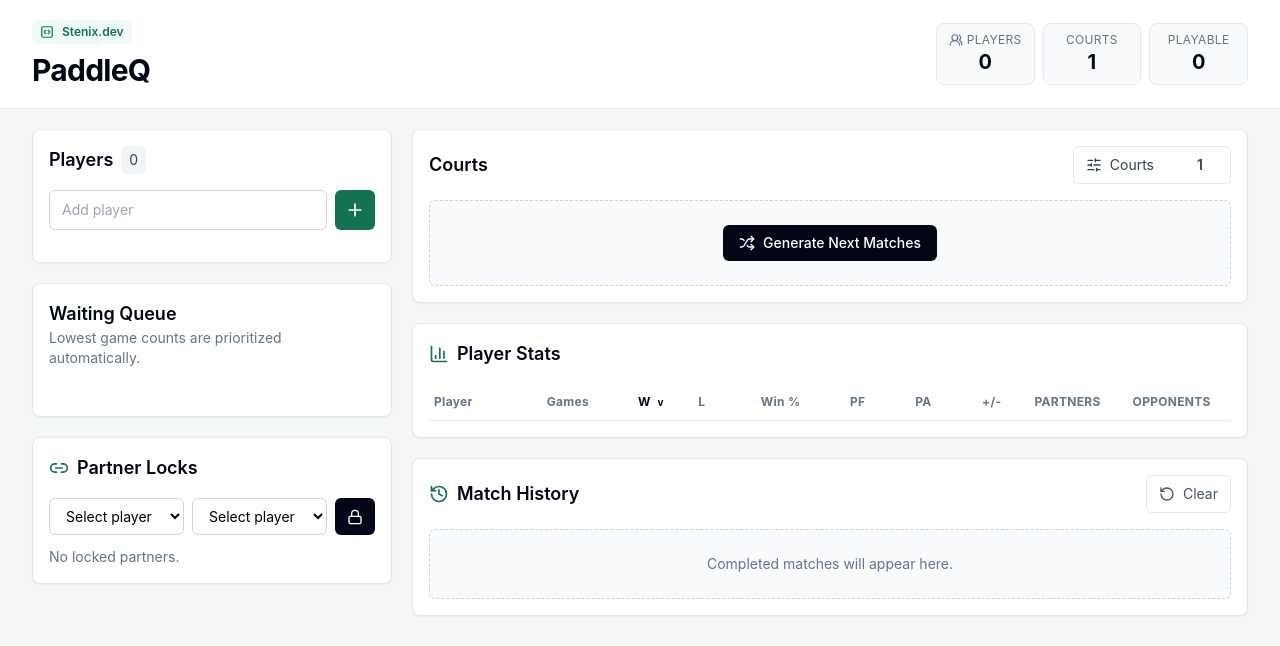
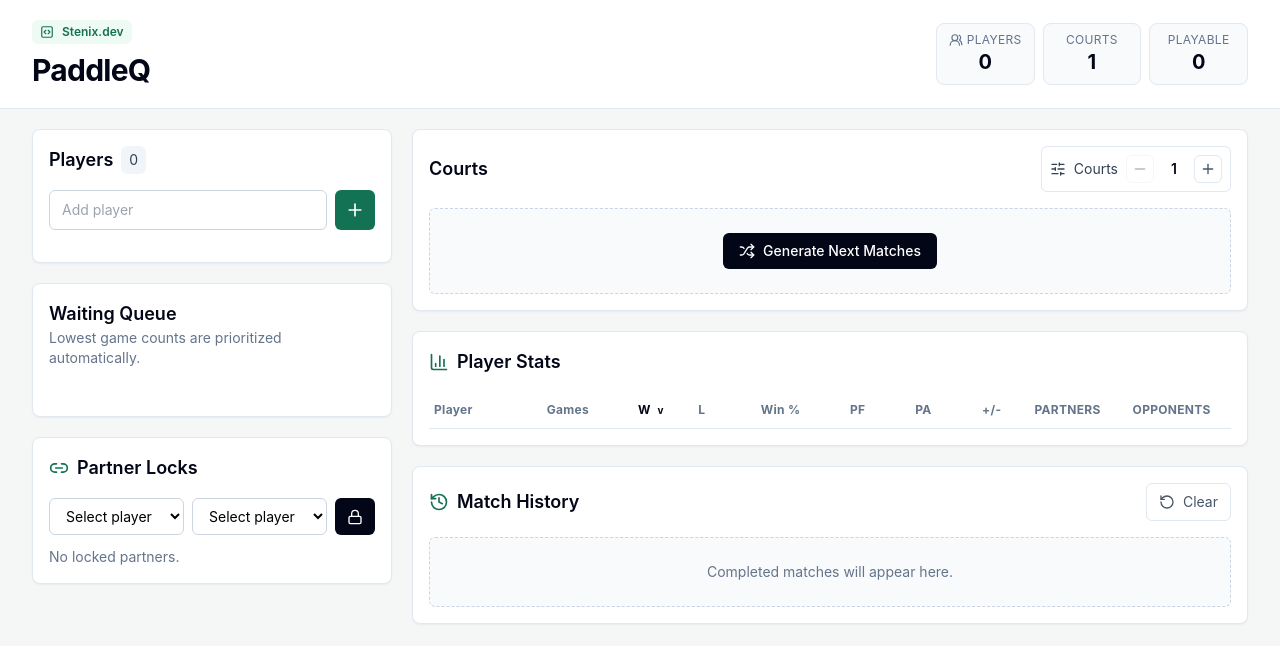
Before and after one commit to StenixDev/PaddleQ, a React (Vite) app: page / in a window 1280 px wide. Shown: the top 646 px of the page. Built offline with nearby package versions, Linux system fonts and the light colour scheme.

Commit message:
[PaddleQ] - change courts input to button

```diff
--- a/src/components/CourtView.jsx
+++ b/src/components/CourtView.jsx
@@ -1,4 +1,4 @@
-import { Shuffle, SlidersHorizontal } from 'lucide-react';
+import { Minus, Plus, Shuffle, SlidersHorizontal } from 'lucide-react';
 import { usePickleball } from '../state/PickleballContext.jsx';
 import MatchCard from './MatchCard.jsx';
 
@@ -11,19 +11,38 @@ export default function CourtView() {
         <div>
           <h2 className='text-lg font-semibold text-slate-950'>Courts</h2>
         </div>
-        <label className='inline-flex items-center gap-2 rounded-md border border-slate-200 px-3 py-2 text-sm text-slate-700'>
+        <div className='inline-flex items-center gap-2 rounded-md border border-slate-200 px-2 py-2 text-sm text-slate-700'>
           <SlidersHorizontal className='h-4 w-4' />
           <span>Courts</span>
-          <input
-            type='number'
-            min='1'
-            value={state.courtCount}
-            onChange={(event) =>
-              dispatch({ type: 'setCourtCount', count: event.target.value })
+          <button
+            onClick={() =>
+              dispatch({
+                type: 'setCourtCount',
+                count: Math.max(1, state.courtCount - 1),
+              })
             }
-            className='w-14 border-0 bg-transparent text-right font-semibold outline-none'
-          />
-        </label>
+            disabled={state.courtCount <= 1}
+            className='inline-flex h-7 w-7 items-center justify-center rounded-md border border-slate-200 bg-white text-slate-600 hover:bg-slate-50 disabled:cursor-not-allowed disabled:opacity-40'
+            title='Decrease courts'
+          >
+            <Minus className='h-4 w-4' />
+          </button>
+          <span className='w-6 text-center font-semibold text-slate-950'>
+            {state.courtCount}
+          </span>
+          <button
+            onClick={() =>
+              dispatch({
+                type: 'setCourtCount',
+                count: state.courtCount + 1,
+              })
+            }
+            className='inline-flex h-7 w-7 items-center justify-center rounded-md border border-slate-200 bg-white text-slate-600 hover:bg-slate-50'
+            title='Increase courts'
+          >
+            <Plus className='h-4 w-4' />
+          </button>
+        </div>
       </div>
       {state.activeMatches.length ? (
         <>
```
